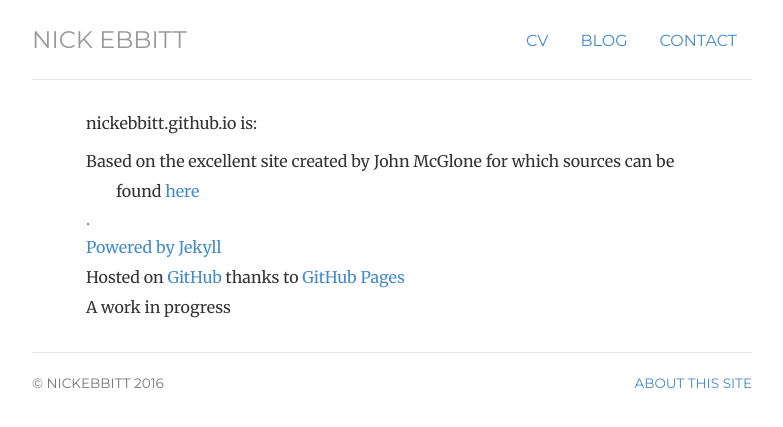
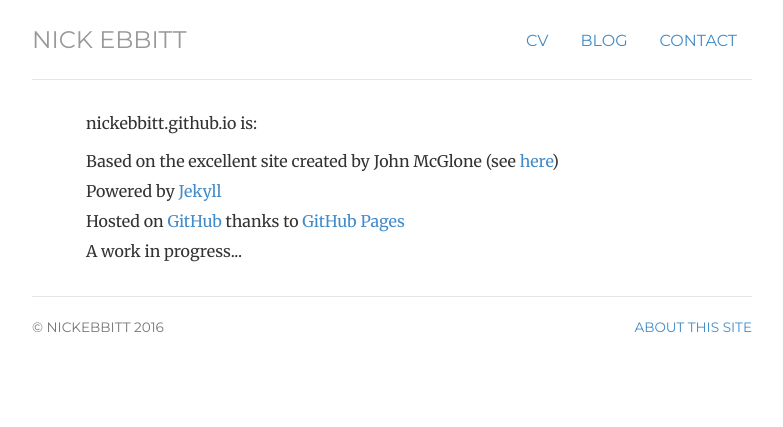
Before and after one commit to nickebbitt/nickebbitt.github.io, a Jekyll site: the page built from about/index.html, in a window 1280 px wide. Shown: the top 427 px of the page, without its empty margins (248-1031 px from the left). Built offline with Jekyll 4.4.1, drawn with Linux system fonts in a browser that asks for light colours.

Commit message:
Fix link to jmcglone's github repo

```diff
--- a/about/index.html
+++ b/about/index.html
@@ -9,10 +9,10 @@ description: Credits and information about the website nickebbitt.github.io, the
     <p>nickebbitt.github.io is:</p>
 
       <ul class="list-unstyled">
-        <li>Based on the excellent site created by John McGlone for which sources can be found <a href="http://github.com/jmcglone/jmcglone.github.io" title="jcglone.github.io">here</li>.
+        <li>Based on the excellent site created by John McGlone (see <a href="http://github.com/jmcglone/jmcglone.github.io" title="jcglone.github.io">here</a>)</li>
         <li>Powered by <a href="http://jekyllrb.com/" title="Jekyll">Jekyll</a></li>
         <li>Hosted on <a href="http://github.com/nickebbitt/nickebbitt.github.io" title="This site hosted on GitHub">GitHub</a> thanks to <a href="http://pages.github.com/" title="GitHub Pages">GitHub Pages</a></li>
-        <li>A work in progress</li>
+        <li>A work in progress...</li>
       </ul>
 
   </div>
```
